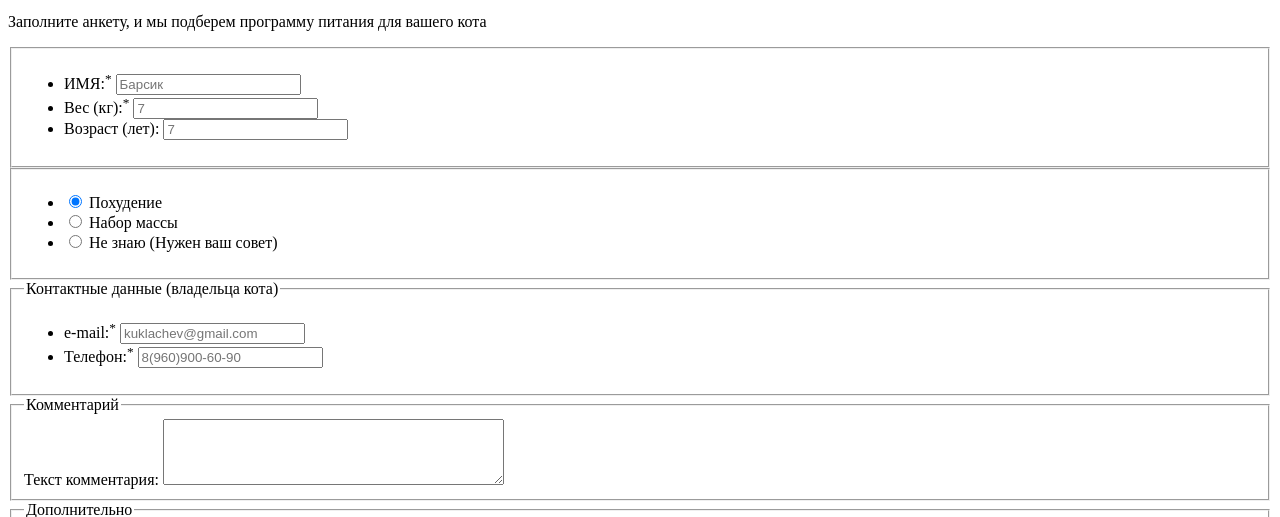
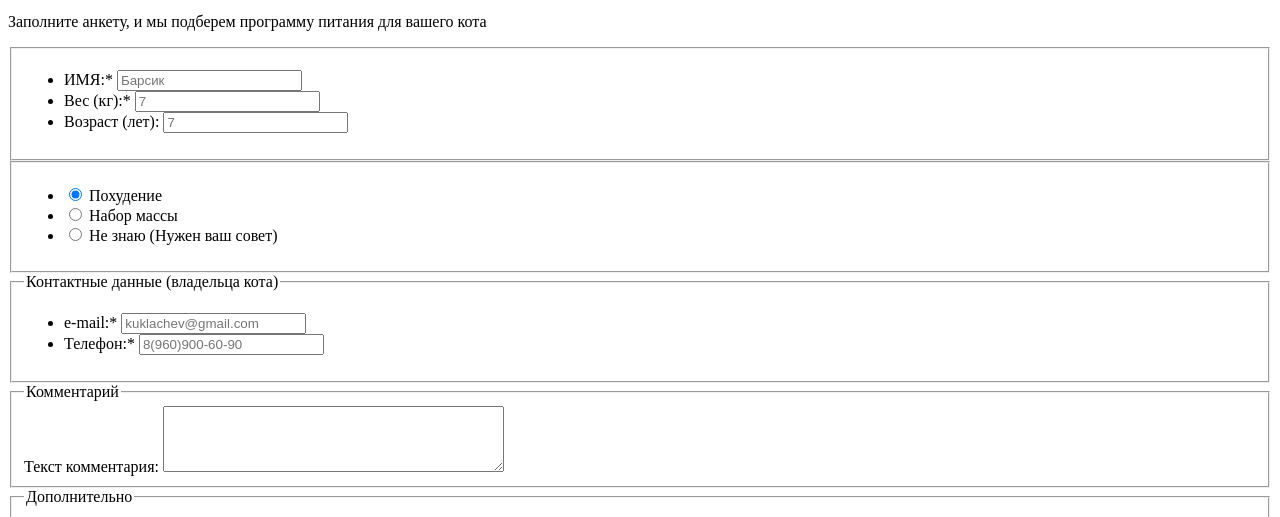
Before and after one commit to htmlacademy-adaptive/1408611-cat-energy-21, a website: page source/form.html in a window 1280 px wide. Shown: the part 283-800 px from the top of the page. Drawn offline with Linux system fonts and the light colour scheme.

```diff
--- a/source/form.html
+++ b/source/form.html
@@ -44,11 +44,11 @@
           <fieldset class="form__fieldset">
             <ul class="form__list">
               <li class="form__item">
-                <label class="form__label" for="cat-name">ИМЯ:<sup>*</sup></label>
+                <label class="form__label" for="cat-name">ИМЯ:*</label>
                 <input class="form__value" type="text" id="cat-name" name="name" placeholder="Барсик" required>
               </li>
               <li class="form__item">
-                <label class="form__label" for="cat-weight">Вес (кг):<sup>*</sup></label>
+                <label class="form__label" for="cat-weight">Вес (кг):*</label>
                 <input class="form__value" type="text" id="cat-weight" name="weight" placeholder="7" required>
               </li>
               <li class="form__item">
@@ -82,12 +82,12 @@
             <legend class="form__contacts-title">Контактные данные (владельца кота)</legend>
             <ul class="form__list">
               <li class="form__item">
-                <label class="form__label" for="keeper-email">e-mail:<sup>*</sup></label>
+                <label class="form__label" for="keeper-email">e-mail:*</label>
                 <input class="form__input" type="email" name="keeper-email" id="keeper-email"
                   placeholder="kuklachev@gmail.com" required>
               </li>
               <li class="form__item">
-                <label class="form__label" for="keeper-phone">Телефон:<sup>*</sup></label>
+                <label class="form__label" for="keeper-phone">Телефон:*</label>
                 <input class="form__input" type="tel" name="keeper-phone" id="keeper-phone"
                   placeholder="8(960)900-60-90" required>
               </li>
@@ -130,7 +130,7 @@
             Отправить заявку
           </button>
           <small class="form__required-annotate">
-            <sup>*</sup> — Обязательные поля
+            * — Обязательные поля
           </small>
         </form>
       </section>
```
